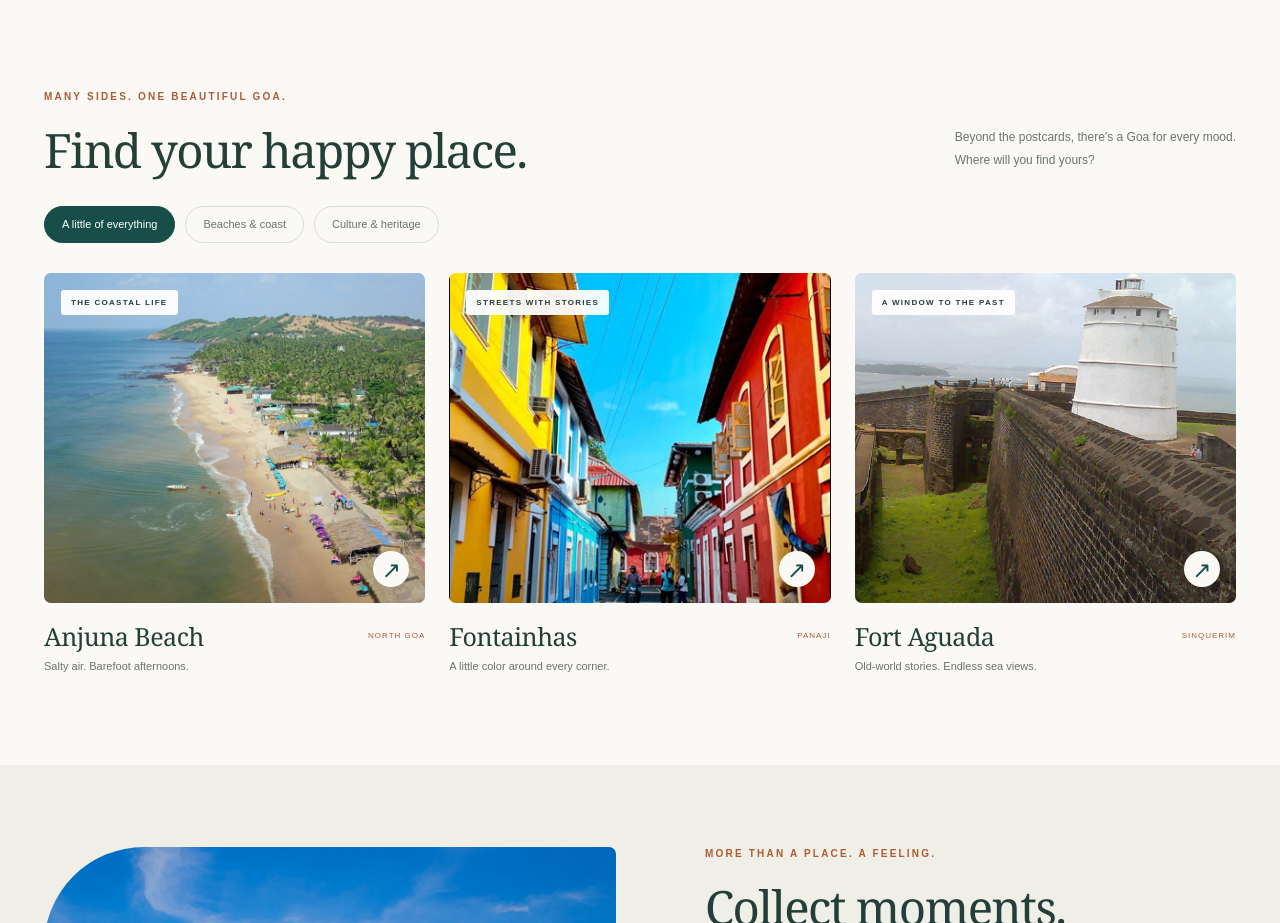
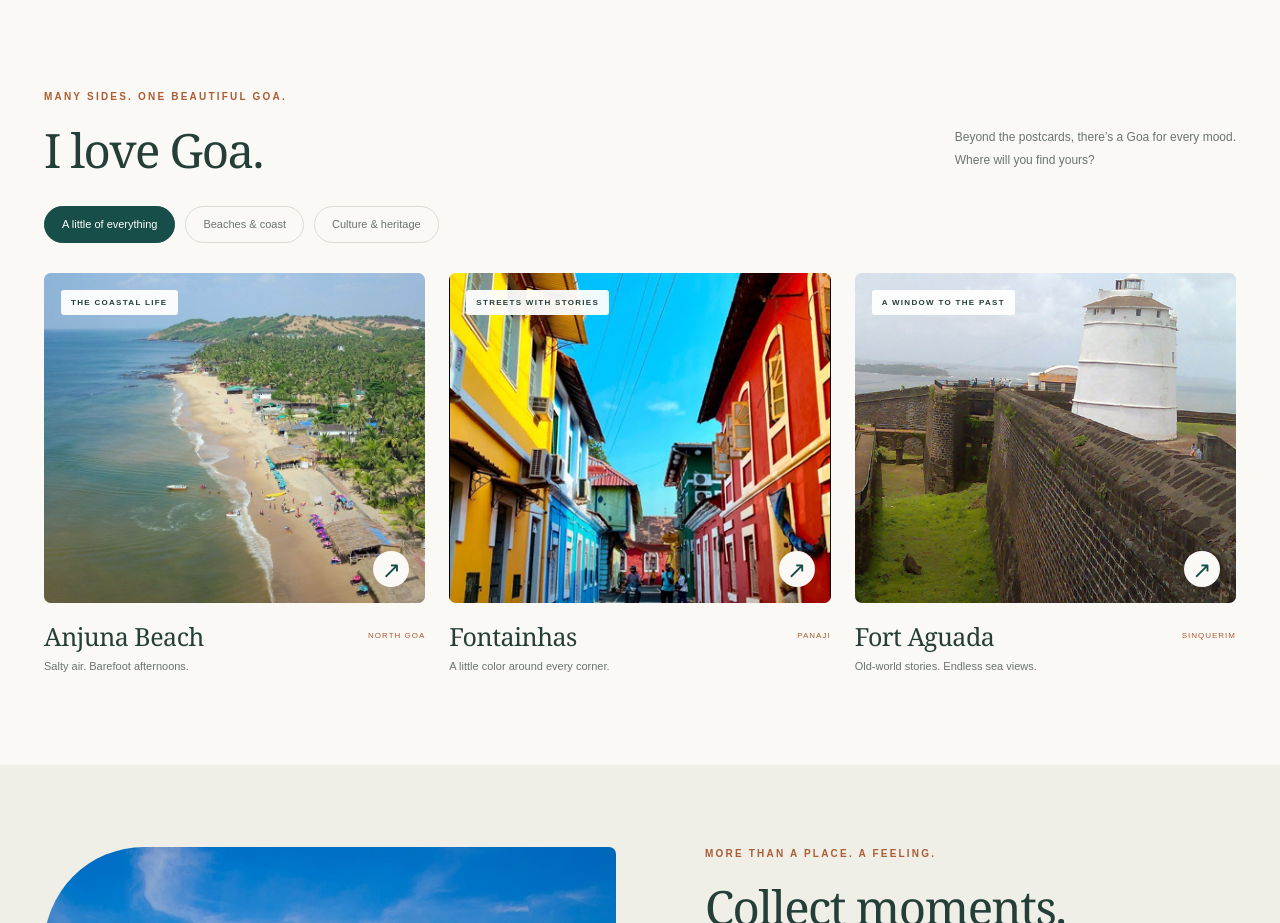
Before and after one commit to mangeshk138/goa-tourism, a plain HTML site: page index.html in a window 1280 px wide. Shown: the part 860-1783 px from the top of the page. Drawn offline with Linux system fonts and the light colour scheme.

Commit message:
Updated heading

```diff
--- a/index.html
+++ b/index.html
@@ -53,7 +53,7 @@
 
     <section class="destinations section-space" id="discover" aria-labelledby="discover-title">
       <div class="container">
-        <div class="section-heading"><div><p class="eyebrow">MANY SIDES. ONE BEAUTIFUL GOA.</p><h2 id="discover-title">Find your happy place.</h2></div><p>Beyond the postcards, there’s a Goa for every mood.<br class="d-none d-lg-block"> Where will you find yours?</p></div>
+        <div class="section-heading"><div><p class="eyebrow">MANY SIDES. ONE BEAUTIFUL GOA.</p><h2 id="discover-title">I love Goa.</h2></div><p>Beyond the postcards, there’s a Goa for every mood.<br class="d-none d-lg-block"> Where will you find yours?</p></div>
         <div class="filter-row" role="group" aria-label="Filter destinations">
           <button class="filter-btn active" type="button" data-filter="all" aria-pressed="true">A little of everything</button><button class="filter-btn" type="button" data-filter="beach" aria-pressed="false">Beaches & coast</button><button class="filter-btn" type="button" data-filter="heritage" aria-pressed="false">Culture & heritage</button>
         </div>
```
